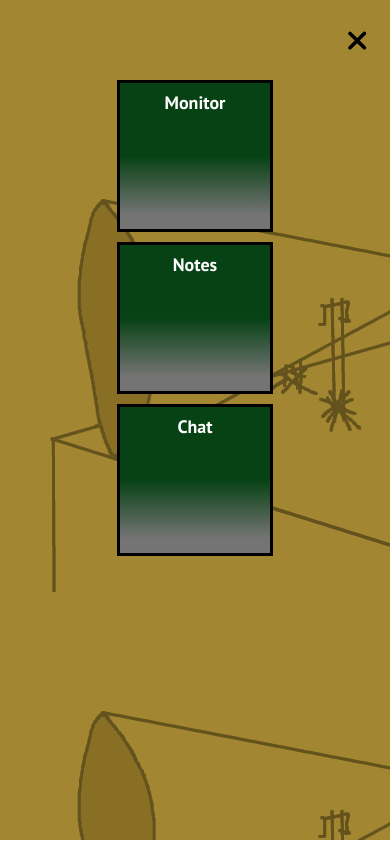
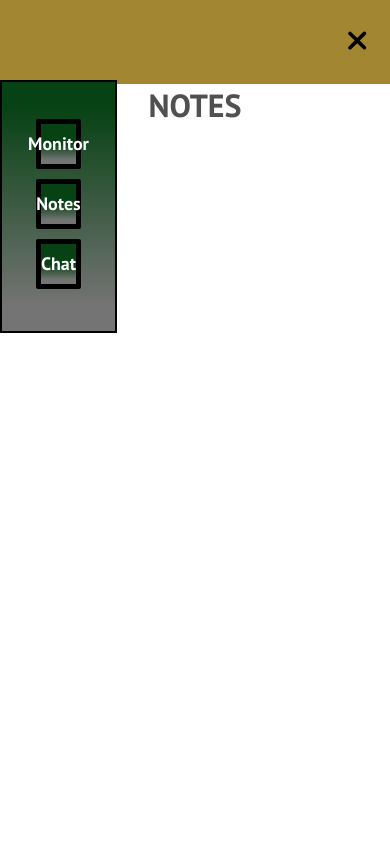
Before and after one commit to AgentZach1/dashboard, a React (Create React App) app: page /dashboard/notes in a window 390 px wide. Both pictures are taken after a click on the element 352 px from the left and 40 px from the top of the page. Built offline with nearby package versions, Linux system fonts and the light colour scheme.

Commit message:
changed a bit of the navbar + dashboard but not the graph yet

```diff
--- a/src/components/Dashboard.css
+++ b/src/components/Dashboard.css
@@ -32,10 +32,9 @@ font-family: 'PT Sans', sans-serif;
 }
 
 .right__separator {
-    width: 80%;
+    width: 100%;
     height: inherit;
     position: absolute;
-    right: 0;
     background: var(--tertiary);
     border: 2px solid var(--secondary);
 }
--- a/src/components/Navbar.css
+++ b/src/components/Navbar.css
@@ -11,7 +11,7 @@
 
 .navbar {
     background: url("../images/Horn.png");
-    height: 80px;
+    height: 10vh;
     display: flex;
     justify-content: center;
     align-items: center;
@@ -162,8 +162,8 @@
   .nav-menu {
     display: flex;
     flex-direction: column;
-      width: 100%;
-      height: 90vh;
+    width: 30%;
+    height: 300%;
     position: absolute;
     top: 80px;
     left: -100%;
@@ -173,11 +173,12 @@
   }
 
   .nav-menu.active {
-      background: url("../images/Horn.png");
+    background: linear-gradient(0deg, var(--graphAccent) 10%, var(--tertiaryTwo) 90%);
     left: 0;
     opacity: 1;
     transition: all 0.5s ease;
     z-index: 1;
+    border: 2px solid black;
   }
 
   .nav-item {
@@ -185,8 +186,14 @@
     background: linear-gradient(0deg, var(--graphAccent) 10%, var(--tertiaryTwo) 50%);
     width: 40%;
     height: 20%;
-      border: none;
-      top: 0;
+    border: 2px solid black;
+    position: relative;
+    top: 15%;
+    opacity: 0;
+  }
+
+  .nav-item.active {
+    opacity: 1;
   }
 
   .nav-links {
@@ -197,12 +204,17 @@
     display: flex;
     justify-content: center;
     position: relative;
+    opacity: 0;
   }
 
   .nav-links:hover {
     background: var(--tertiary);
     color: #d3bc72;
     border-radius: 0;
+  }
+
+  .nav-links.active {
+    opacity: 1;
   }
 
   .navbar-text {
--- a/src/components/Navbar.js
+++ b/src/components/Navbar.js
@@ -54,25 +54,22 @@ function Navbar() {
                     <FontAwesomeIcon icon={click ? faTimes : faBars} />
                 </div>
                 <ul className={click ? 'nav-menu active' : 'nav-menu'}>
-                    <li className='nav-item'>
-                        <Link to='/dashboard' className='nav-links' onClick={closeMobileMenu}>
+                    <li className={click ? 'nav-item active' : 'nav-item'}>
+                        <Link to='/dashboard' className={click ? 'nav-links active' : 'nav-links'} onClick={closeMobileMenu}>
                             Monitor
                         </Link>
                     </li>
-                    <li className='nav-item'>
-                        <Link to='/dashboard/notes' className='nav-links' onClick={closeMobileMenu}>
+                    <li className={click ? 'nav-item active' : 'nav-item'}>
+                        <Link to='/dashboard/notes' className={click ? 'nav-links active' : 'nav-links'} onClick={closeMobileMenu}>
                             Notes
                         </Link>
                     </li>
-                    <li className='nav-item'>
-                        <Link to='/dashboard/chat' className='nav-links' onClick={closeMobileMenu}>
+                    <li className={click ? 'nav-item active' : 'nav-item'}>
+                        <Link to='/dashboard/chat' className={click ? 'nav-links active' : 'nav-links'} onClick={closeMobileMenu}>
                             Chat
                         </Link>
                     </li>
                 </ul>
-                {/* {button && <Button buttonStyle='btn--outline' toGo='/dashboard/'><Link to='/dashboard' className='nav-links' onClick={closeMobileMenu}>
-                            Home
-                        </Link></Button>} */}
             </div>
         </nav>
     </>
```
Also changed, not shown: src/components/Dashboard.js (+0 -25 lines). Lines whose indentation alone changed are shown as unchanged.
